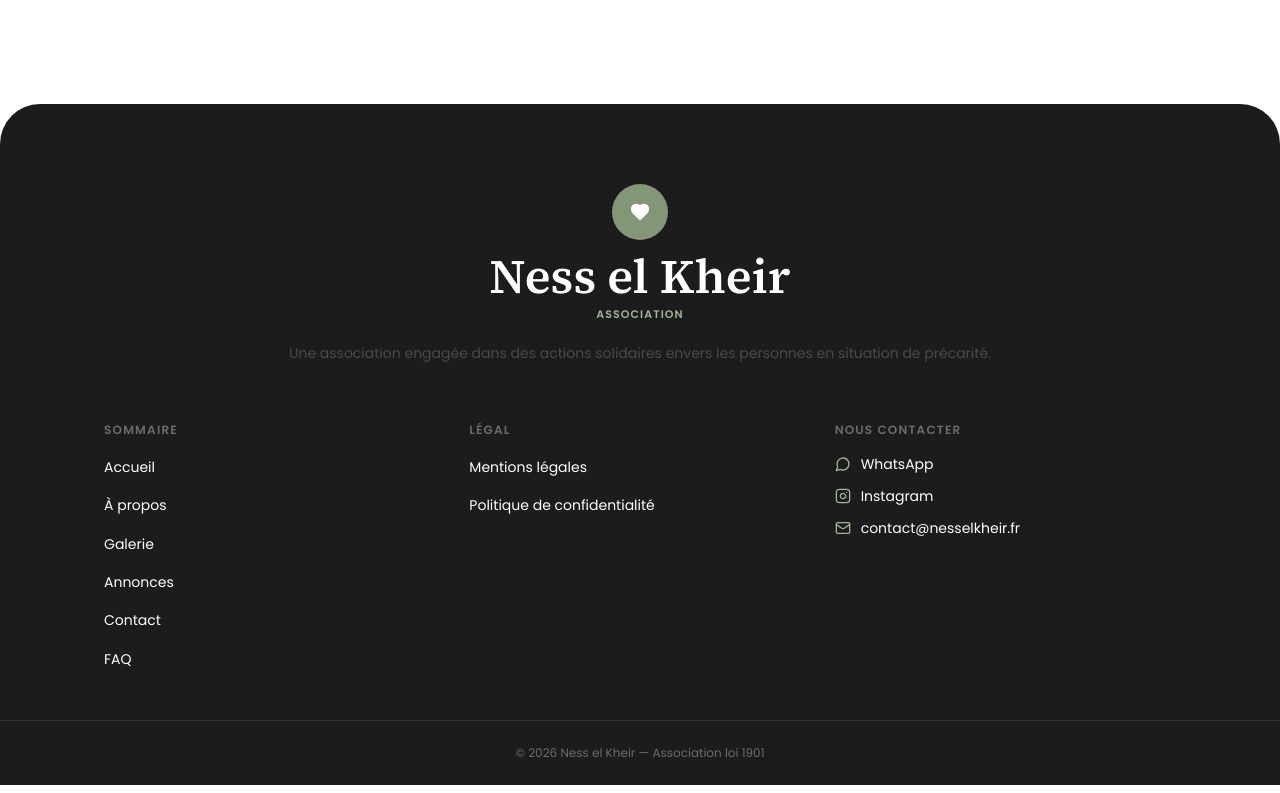
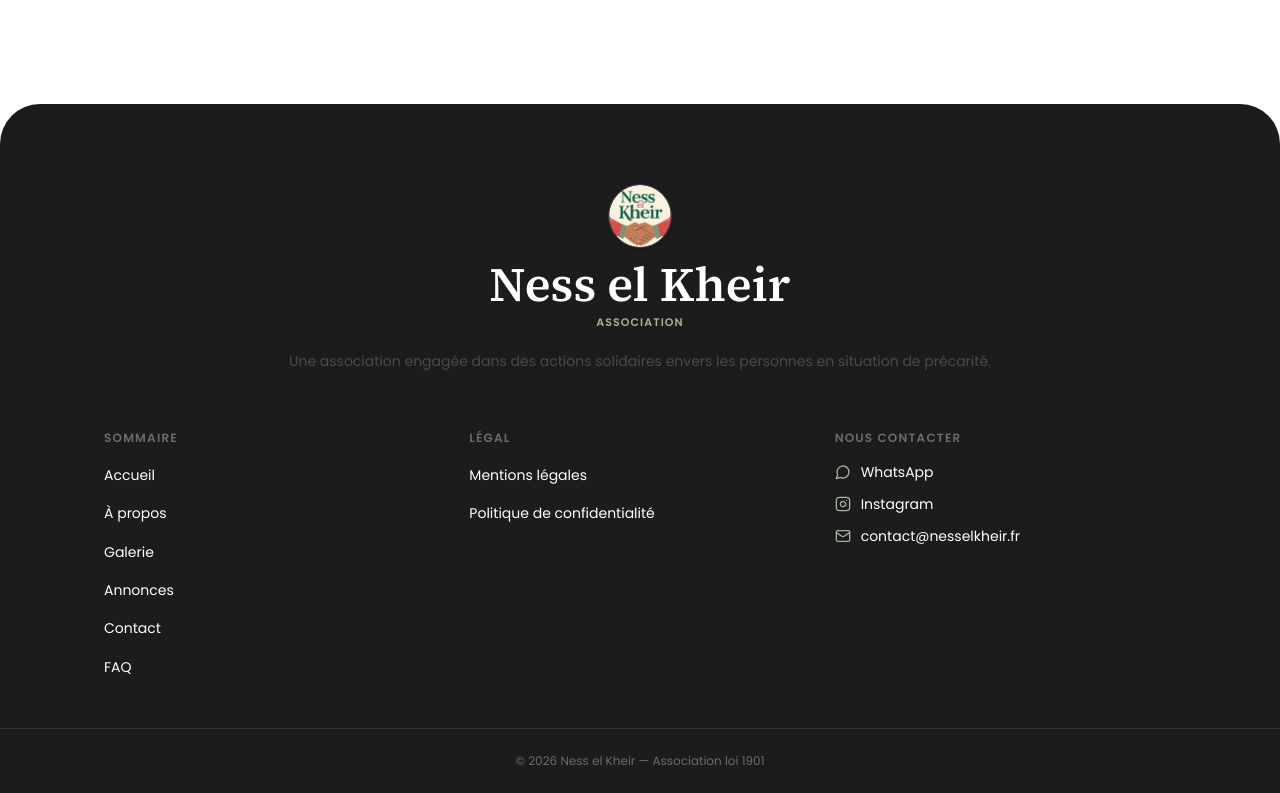
Before and after one commit to YanisZzzz6721/Ness-El-Kheir, a Next.js app: page / in a window 1280 px wide. Shown: the part 4793-5586 px from the top of the page. Built offline with nearby package versions, Linux system fonts and the light colour scheme; no server answers; the database is empty.

Commit message:
feat: logo réel de l'association dans le footer (remplace l'icône coeur générique)
Co-Authored-By: Claude Sonnet 4.6 <noreply@anthropic.com>

```diff
--- a/src/components/layout/Footer.tsx
+++ b/src/components/layout/Footer.tsx
@@ -1,5 +1,6 @@
 import Link from "next/link";
-import { Heart, MessageCircle, Mail, Instagram } from "lucide-react";
+import Image from "next/image";
+import { MessageCircle, Mail, Instagram } from "lucide-react";
 
 interface Props { content: Record<string, string> }
 
@@ -36,8 +37,8 @@ export default function Footer({ content }: Props) {
           {/* Brand — centré, titre et texte pleine largeur */}
           <div className="flex flex-col items-center gap-5 w-full text-center">
             <div className="flex flex-col items-center gap-3">
-              <div className="w-12 h-12 md:w-14 md:h-14 rounded-full bg-[#839678] flex items-center justify-center flex-shrink-0">
-                <Heart size={20} className="text-white fill-white" />
+              <div className="w-14 h-14 md:w-16 md:h-16 rounded-full overflow-hidden flex-shrink-0 border border-white/15 shadow-sm">
+                <Image src="/logo.png" alt="Logo Ness el Kheir" width={128} height={128} quality={100} className="w-full h-full object-cover" />
               </div>
               <div className="leading-tight">
                 <span className="block font-[family-name:var(--font-source-serif)] text-3xl sm:text-4xl md:text-5xl font-semibold leading-none">
```
